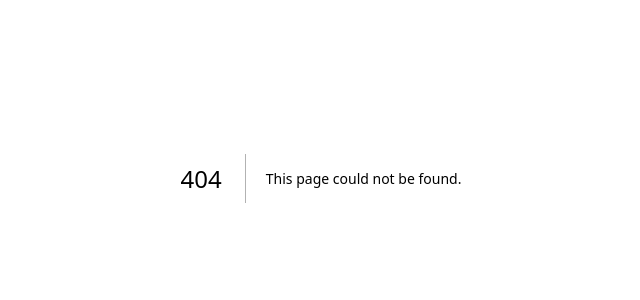
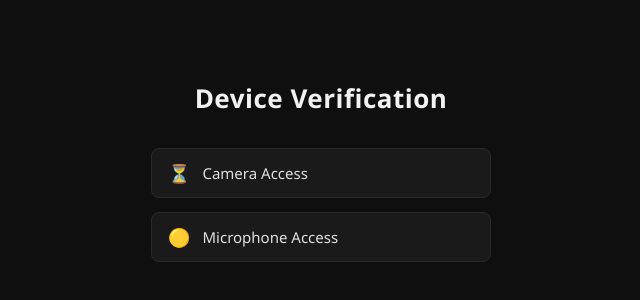
Before and after one commit to Saravanaff/Ai-Proctor, a Next.js app in the folder face-scanning/: page /device in a window 1280 px wide. Before the commit this address had no page. Shown: the part 222-522 px from the top of the page, without its empty margins (319-959 px from the left). Built offline with nearby package versions, Linux system fonts and the light colour scheme; no server answers.

Commit message:
changes by saro

```diff
--- /dev/null
+++ b/face-scanning/src/components/PhotoDetect.tsx
@@ -0,0 +1,85 @@
+"use client";
+import { useEffect, useState } from "react";
+import styles from "../styles/FaceScan.module.css";
+import { useRouter } from "next/router";
+type Status = "pending" | "checking" | "success" | "denied";
+export default function Verification() {
+  const [videoStatus, setVideoStatus] = useState<Status>("pending");
+  const [audioStatus, setAudioStatus] = useState<Status>("pending");
+  const [allDone, setAllDone] = useState(false);
+  const router =useRouter();
+
+  useEffect(() =>{
+
+    const checkPermissions = async () => {
+      setVideoStatus("checking");
+      await new Promise((r) => setTimeout(r, 1000));
+      try {
+        const stream = await navigator.mediaDevices.getUserMedia({ video: true });
+        stream.getTracks().forEach((track) => track.stop());
+        setVideoStatus("success");
+      } catch {
+        setVideoStatus("denied");
+      }
+
+      setAudioStatus("checking");
+      await new Promise((r) => setTimeout(r, 1000));
+      try {
+        const stream = await navigator.mediaDevices.getUserMedia({ audio: true });
+        stream.getTracks().forEach((track) => track.stop());
+        setAudioStatus("success");
+      } catch {
+        setAudioStatus("denied");
+      }
+
+      setAllDone(true);
+    };
+
+    checkPermissions();
+  },[]);
+
+  const renderStatusIcon = (status: Status) => {
+    switch (status) {
+      case "checking":
+        return <span className={styles.icon}>⏳</span>;
+      case "success":
+        return <span className={styles.icon}>✅</span>;
+      case "denied":
+        return <span className={styles.icon}>❌</span>;
+      case "pending":
+        return <span className={styles.icon}>🟡</span>;
+    }
+  };
+
+  const isVerified = videoStatus === "success" && audioStatus === "success";
+
+  return (
+    <div className={styles.container}>
+      <h2 className={styles.heading}>Device Verification</h2>
+
+      <div className={styles.step}>
+        {renderStatusIcon(videoStatus)} Camera Access
+      </div>
+
+      <div className={styles.step}>
+        {renderStatusIcon(audioStatus)} Microphone Access
+      </div>
+
+      {allDone && (
+        <>
+          <div className={isVerified ? styles.successBox : styles.errorBox}>
+            {isVerified ? "✅ Verification Complete" : "❌ Verification Failed"}
+          </div>
+
+          <button
+            className={styles.nextButton}
+            disabled={!isVerified}
+            onClick={() => router.push('/') }
+          >
+            Next
+          </button>
+        </>
+      )}
+    </div>
+  );
+}
--- a/face-scanning/src/components/VideoStream.tsx
+++ b/face-scanning/src/components/VideoStream.tsx
@@ -1,7 +1,7 @@
 import React from "react";
 import { VideoStreamProps } from "../types";
 
-const VideoStream: React.FC<VideoStreamProps> = ({ videoRef, videoStream }) => {
+const VideoStream:React.FC<VideoStreamProps> = ({ videoRef, videoStream }) => {
   return (
     <div
       style={{
@@ -18,7 +18,7 @@ const VideoStream: React.FC<VideoStreamProps> = ({ videoRef, videoStream }) => {
           width: "100%",
           height: "100%",
           objectFit: "cover",
-          transform: "scaleX(-1)", // Mirror effect for selfie view
+          transform: "scaleX(-1)",
         }}
         autoPlay
         playsInline
--- a/face-scanning/src/hooks/useScanFlow.ts
+++ b/face-scanning/src/hooks/useScanFlow.ts
@@ -16,7 +16,6 @@ export const useScanFlow = (steps: ScanStep[], scanDuration: number = 2000) => {
   const handleScan = async (): Promise<boolean> => {
     setIsScanning(true);
 
-    // Simulate scanning process
     return new Promise((resolve) => {
       setTimeout(() => {
         const result: ScanResult = {
--- /dev/null
+++ b/face-scanning/src/pages/device.tsx
@@ -0,0 +1,6 @@
+import DeviceCheck from "../components/PhotoDetect"
+
+const device=()=>{
+    return <DeviceCheck/>
+}
+export default device;
--- /dev/null
+++ b/face-scanning/src/styles/FaceScan.module.css
@@ -0,0 +1,69 @@
+.container {
+  min-height: 100vh;
+  background: #0f0f0f;
+  color: #e0e0e0;
+  font-family: 'Segoe UI', sans-serif;
+  display: flex;
+  flex-direction: column;
+  align-items: center;
+  justify-content: center;
+  padding: 40px 20px;
+}
+
+.heading {
+  font-size: 26px;
+  font-weight: 600;
+  color: #f2f2f2;
+  margin-bottom: 32px;
+  letter-spacing: 0.5px;
+}
+
+.step {
+  display: flex;
+  align-items: center;
+  background: #1a1a1a;
+  border: 1px solid #2a2a2a;
+  border-radius: 8px;
+  padding: 12px 16px;
+  margin-bottom: 14px;
+  width: 340px;
+  font-size: 15px;
+  transition: all 0.3s ease;
+}
+
+.icon {
+  margin-right: 12px;
+  font-size: 18px;
+}
+
+.successBox,
+.errorBox {
+  margin-top: 25px;
+  font-size: 16px;
+  font-weight: 500;
+}
+
+.successBox {
+  color: #4caf50;
+}
+
+.errorBox {
+  color: #f44336;
+}
+
+.nextButton {
+  margin-top: 25px;
+  padding: 10px 24px;
+  background-color: #4caf50;
+  color: white;
+  border: none;
+  border-radius: 6px;
+  font-size: 15px;
+  cursor: pointer;
+  transition: background-color 0.2s ease;
+}
+
+.nextButton:disabled {
+  background-color: #777;
+  cursor: not-allowed;
+}
```
Also changed, not shown: face-scanning/package.json (+4 -3 lines), face-scanning/src/components/FaceDetectionOverlay.tsx (+10 -5 lines), face-scanning/src/components/VideoComponent.tsx (+87 -9 lines), 1 other file (tests, documents, lock files or other folders).
